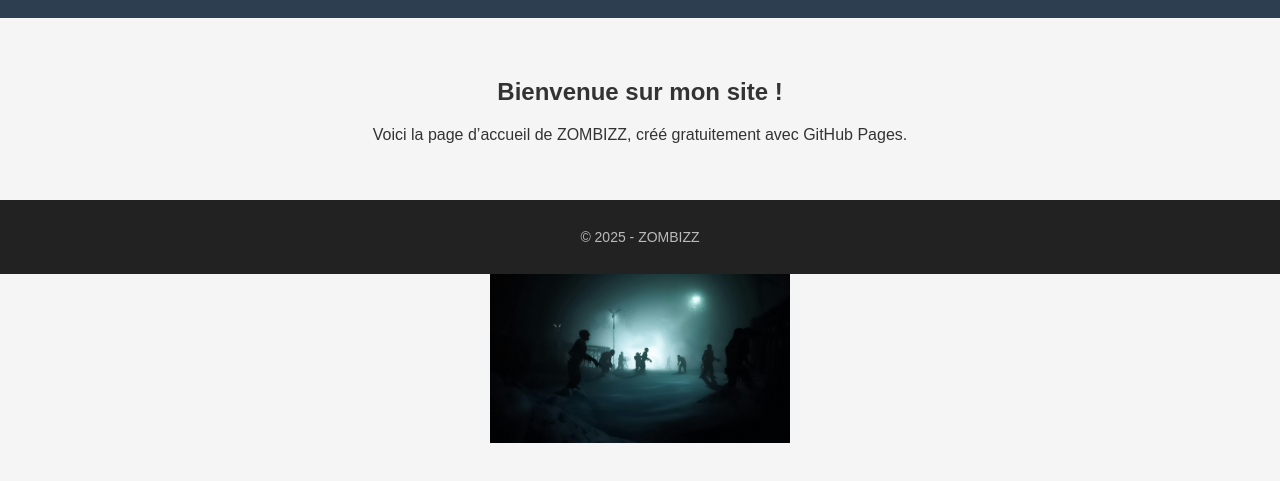
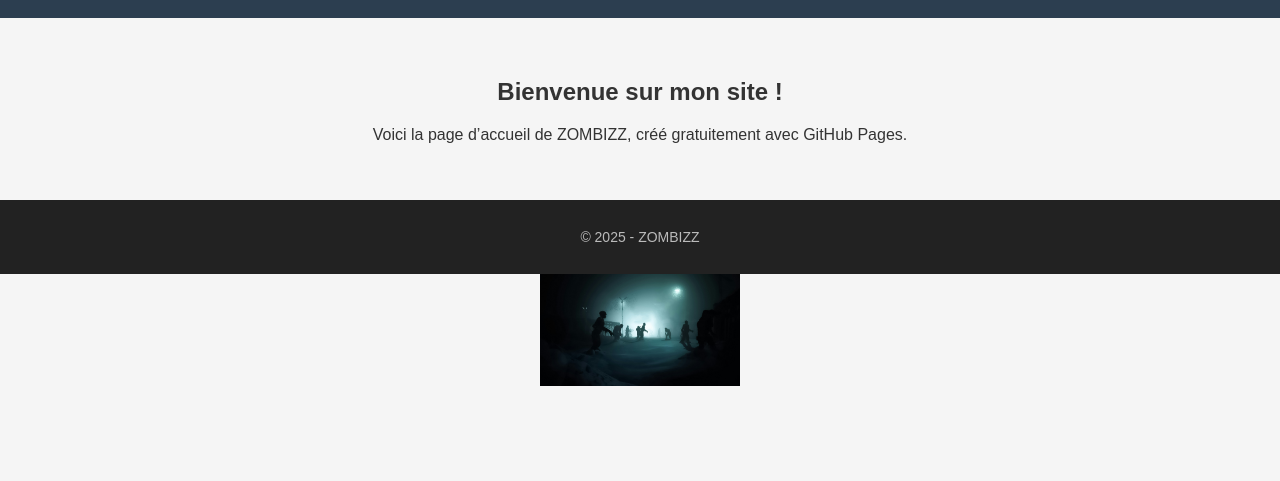
Before and after one commit to llolo974/ZOMBIZZ, a plain HTML site: page index.html in a window 1280 px wide. Shown: the part 77-558 px from the top of the page. Drawn offline with Linux system fonts and the light colour scheme.

Commit message:
Update style.css

```diff
--- a/style.css
+++ b/style.css
@@ -42,6 +42,10 @@ footer {
   width: 300px;
   transition: transform 0.5s;
 }
+.animated-image {
+  width: 200px; /* tu peux changer 200px à ce que tu veux */
+  transition: transform 0.5s;
+}
 
 .animated-image:hover {
   transform: scale(1.2) rotate(5deg);
```
